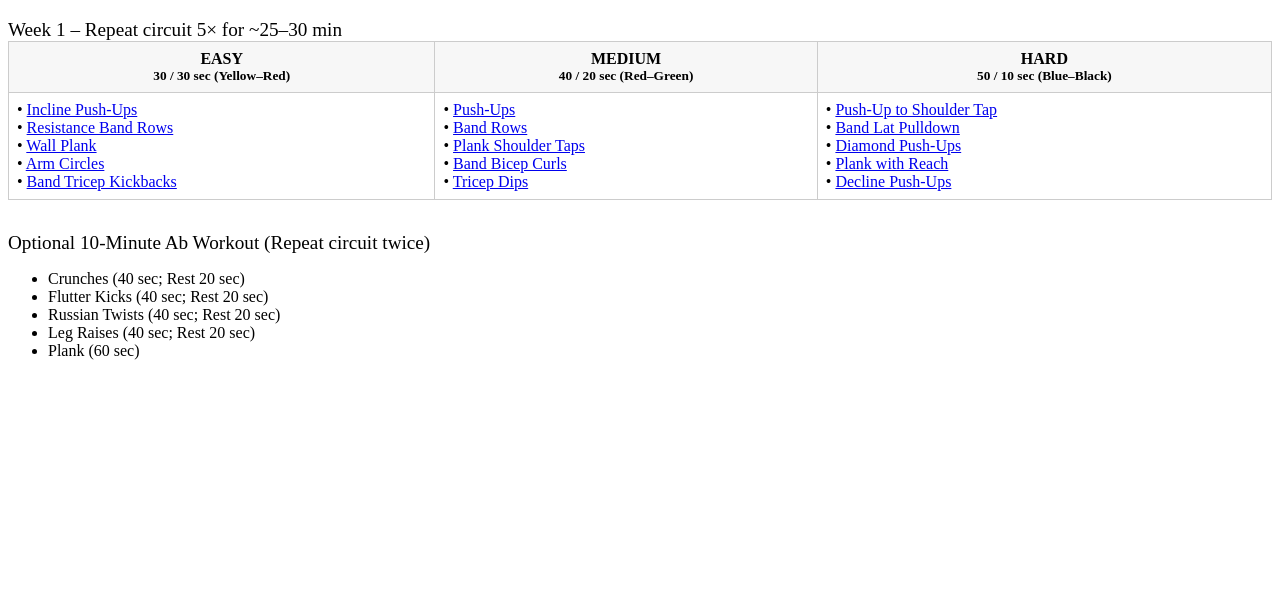
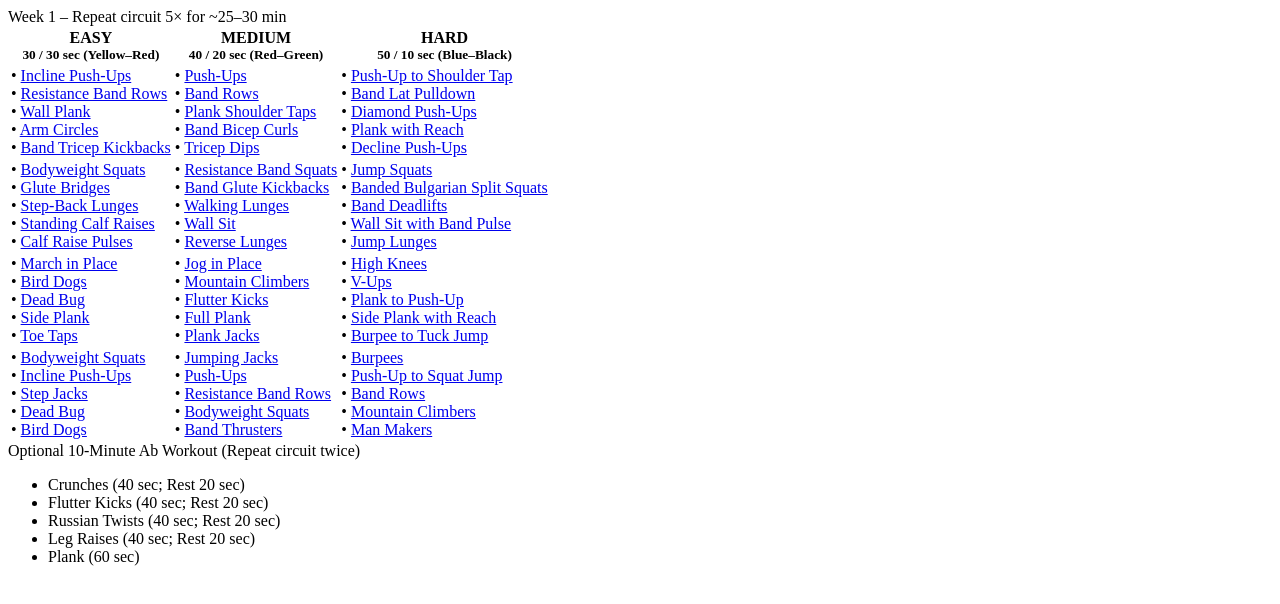
Before and after one commit to ari-burger/workout-plan, a plain HTML site: page index.html in a window 1280 px wide. Drawn offline with Linux system fonts and the light colour scheme.

Commit message:
Update index.html
full week view

```diff
--- a/index.html
+++ b/index.html
@@ -1,41 +1,3 @@
-<style>
-  .plan-table { width: 100%; border-collapse: collapse; margin-bottom: 2em; }
-  .plan-table th, .plan-table td {
-    border: 1px solid #ccc;
-    padding: 8px;
-    vertical-align: top;
-  }
-  .plan-table th {
-    background: #f7f7f7;
-    text-align: center;
-  }
-  .plan-header {
-    font-size: 1.2em;
-    margin-top: 1em;
-  }
-  @media (max-width: 600px) {
-    .plan-table, .plan-table thead, .plan-table tbody, .plan-table th, .plan-table td, .plan-table tr {
-      display: block;
-    }
-    .plan-table th { position: absolute; top: -9999px; left: -9999px; }
-    .plan-table td {
-      border: none;
-      position: relative;
-      padding-left: 50%;
-    }
-    .plan-table td:before {
-      position: absolute;
-      top: 8px; left: 8px;
-      width: 45%;
-      white-space: nowrap;
-      font-weight: bold;
-    }
-    .plan-table td:nth-of-type(1):before { content: "EASY"; }
-    .plan-table td:nth-of-type(2):before { content: "MEDIUM"; }
-    .plan-table td:nth-of-type(3):before { content: "HARD"; }
-  }
-</style>
-
 <div class="plan-week">
   <div class="plan-header">Week 1 – Repeat circuit 5× for ~25–30 min</div>
   <table class="plan-table">
@@ -47,6 +9,7 @@
       </tr>
     </thead>
     <tbody>
+      <!-- Day 1 -->
       <tr>
         <td>
           • <a href="https://www.youtube.com/results?search_query=incline+push+ups" target="_blank">Incline Push-Ups</a><br>
@@ -70,9 +33,84 @@
           • <a href="https://www.youtube.com/results?search_query=decline+push+ups" target="_blank">Decline Push-Ups</a>
         </td>
       </tr>
-      <!-- Repeat the <tr> block for Day 2, Day 3, Day 4 -->
+
+      <!-- Day 2 -->
+      <tr>
+        <td>
+          • <a href="https://www.youtube.com/results?search_query=bodyweight+squats" target="_blank">Bodyweight Squats</a><br>
+          • <a href="https://www.youtube.com/results?search_query=glute+bridges" target="_blank">Glute Bridges</a><br>
+          • <a href="https://www.youtube.com/results?search_query=step+back+lunges" target="_blank">Step-Back Lunges</a><br>
+          • <a href="https://www.youtube.com/results?search_query=standing+calf+raises" target="_blank">Standing Calf Raises</a><br>
+          • <a href="https://www.youtube.com/results?search_query=calf+raise+pulses" target="_blank">Calf Raise Pulses</a>
+        </td>
+        <td>
+          • <a href="https://www.youtube.com/results?search_query=resistance+band+squats" target="_blank">Resistance Band Squats</a><br>
+          • <a href="https://www.youtube.com/results?search_query=band+glute+kickbacks" target="_blank">Band Glute Kickbacks</a><br>
+          • <a href="https://www.youtube.com/results?search_query=walking+lunges" target="_blank">Walking Lunges</a><br>
+          • <a href="https://www.youtube.com/results?search_query=wall+sit" target="_blank">Wall Sit</a><br>
+          • <a href="https://www.youtube.com/results?search_query=reverse+lunges" target="_blank">Reverse Lunges</a>
+        </td>
+        <td>
+          • <a href="https://www.youtube.com/results?search_query=jump+squats" target="_blank">Jump Squats</a><br>
+          • <a href="https://www.youtube.com/results?search_query=bulgarian+split+squats" target="_blank">Banded Bulgarian Split Squats</a><br>
+          • <a href="https://www.youtube.com/results?search_query=band+deadlifts" target="_blank">Band Deadlifts</a><br>
+          • <a href="https://www.youtube.com/results?search_query=wall+sit+band+pulse" target="_blank">Wall Sit with Band Pulse</a><br>
+          • <a href="https://www.youtube.com/results?search_query=jump+lunges" target="_blank">Jump Lunges</a>
+        </td>
+      </tr>
+
+      <!-- Day 3 -->
+      <tr>
+        <td>
+          • <a href="https://www.youtube.com/results?search_query=march+in+place" target="_blank">March in Place</a><br>
+          • <a href="https://www.youtube.com/results?search_query=bird+dogs" target="_blank">Bird Dogs</a><br>
+          • <a href="https://www.youtube.com/results?search_query=dead+bug" target="_blank">Dead Bug</a><br>
+          • <a href="https://www.youtube.com/results?search_query=side+plank" target="_blank">Side Plank</a><br>
+          • <a href="https://www.youtube.com/results?search_query=toe+taps" target="_blank">Toe Taps</a>
+        </td>
+        <td>
+          • <a href="https://www.youtube.com/results?search_query=jog+in+place" target="_blank">Jog in Place</a><br>
+          • <a href="https://www.youtube.com/results?search_query=mountain+climbers" target="_blank">Mountain Climbers</a><br>
+          • <a href="https://www.youtube.com/results?search_query=flutter+kicks" target="_blank">Flutter Kicks</a><br>
+          • <a href="https://www.youtube.com/results?search_query=full+plank" target="_blank">Full Plank</a><br>
+          • <a href="https://www.youtube.com/results?search_query=plank+jacks" target="_blank">Plank Jacks</a>
+        </td>
+        <td>
+          • <a href="https://www.youtube.com/results?search_query=high+knees" target="_blank">High Knees</a><br>
+          • <a href="https://www.youtube.com/results?search_query=v-ups" target="_blank">V-Ups</a><br>
+          • <a href="https://www.youtube.com/results?search_query=plank+to+push-up" target="_blank">Plank to Push-Up</a><br>
+          • <a href="https://www.youtube.com/results?search_query=side+plank+with+reach" target="_blank">Side Plank with Reach</a><br>
+          • <a href="https://www.youtube.com/results?search_query=burpee+to+tuck+jump" target="_blank">Burpee to Tuck Jump</a>
+        </td>
+      </tr>
+
+      <!-- Day 4 -->
+      <tr>
+        <td>
+          • <a href="https://www.youtube.com/results?search_query=bodyweight+squats" target="_blank">Bodyweight Squats</a><br>
+          • <a href="https://www.youtube.com/results?search_query=incline+push+ups" target="_blank">Incline Push-Ups</a><br>
+          • <a href="https://www.youtube.com/results?search_query=step+jacks" target="_blank">Step Jacks</a><br>
+          • <a href="https://www.youtube.com/results?search_query=dead+bug" target="_blank">Dead Bug</a><br>
+          • <a href="https://www.youtube.com/results?search_query=bird+dogs" target="_blank">Bird Dogs</a>
+        </td>
+        <td>
+          • <a href="https://www.youtube.com/results?search_query=jumping+jacks" target="_blank">Jumping Jacks</a><br>
+          • <a href="https://www.youtube.com/results?search_query=push+ups" target="_blank">Push-Ups</a><br>
+          • <a href="https://www.youtube.com/results?search_query=resistance+band+rows" target="_blank">Resistance Band Rows</a><br>
+          • <a href="https://www.youtube.com/results?search_query=bodyweight+squats" target="_blank">Bodyweight Squats</a><br>
+          • <a href="https://www.youtube.com/results?search_query=band+thrusters" target="_blank">Band Thrusters</a>
+        </td>
+        <td>
+          • <a href="https://www.youtube.com/results?search_query=burpees" target="_blank">Burpees</a><br>
+          • <a href="https://www.youtube.com/results?search_query=push+up+to+squat+jump" target="_blank">Push-Up to Squat Jump</a><br>
+          • <a href="https://www.youtube.com/results?search_query=band+rows" target="_blank">Band Rows</a><br>
+          • <a href="https://www.youtube.com/results?search_query=mountain+climbers" target="_blank">Mountain Climbers</a><br>
+          • <a href="https://www.youtube.com/results?search_query=man+makers" target="_blank">Man Makers</a>
+        </td>
+      </tr>
     </tbody>
   </table>
+
   <div class="plan-header">Optional 10-Minute Ab Workout (Repeat circuit twice)</div>
   <ul>
     <li>Crunches (40 sec; Rest 20 sec)</li>
```
